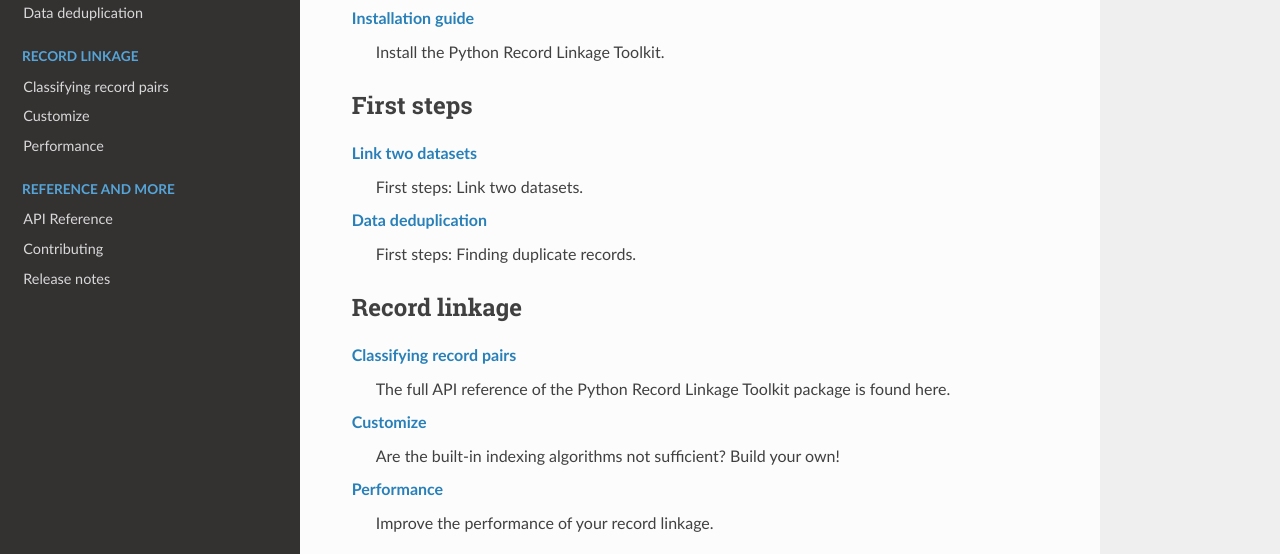
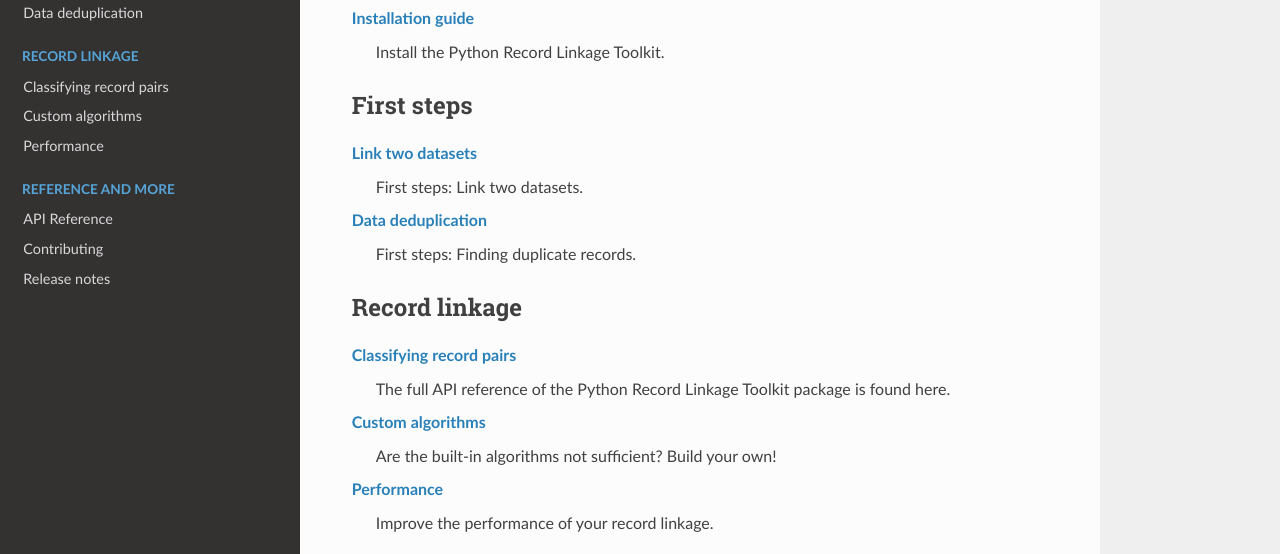
Before and after one commit to J535D165/recordlinkage, a Sphinx documentation site: the page built from docs/index.rst, in a window 1280 px wide and 1259 px high. Shown: the part 265-819 px from the top of the window. Built offline with Sphinx 7.4.7 and the Read the Docs theme 2.0.0, drawn with Linux system fonts in a browser that asks for light colours.

Commit message:
DOCS: New outline for docs about custom algorithms

```diff
--- a/docs/index.rst
+++ b/docs/index.rst
@@ -43,14 +43,14 @@
 	:hidden:
 
 	notebooks/classifiers.ipynb
-	notebooks/advanced_indexing.ipynb
+	notebooks/custom_algorithms.ipynb
 	performance.rst
 
 :doc:`notebooks/classifiers`
 	The full API reference of the Python Record Linkage Toolkit package is found here.
 
-:doc:`notebooks/advanced_indexing`
-	Are the built-in indexing algorithms not sufficient? Build your own!
+:doc:`notebooks/custom_algorithms`
+	Are the built-in algorithms not sufficient? Build your own!
 
 :doc:`performance`
 	Improve the performance of your record linkage.
```
Also changed, not shown: docs/notebooks/custom_algorithms.ipynb (added).
